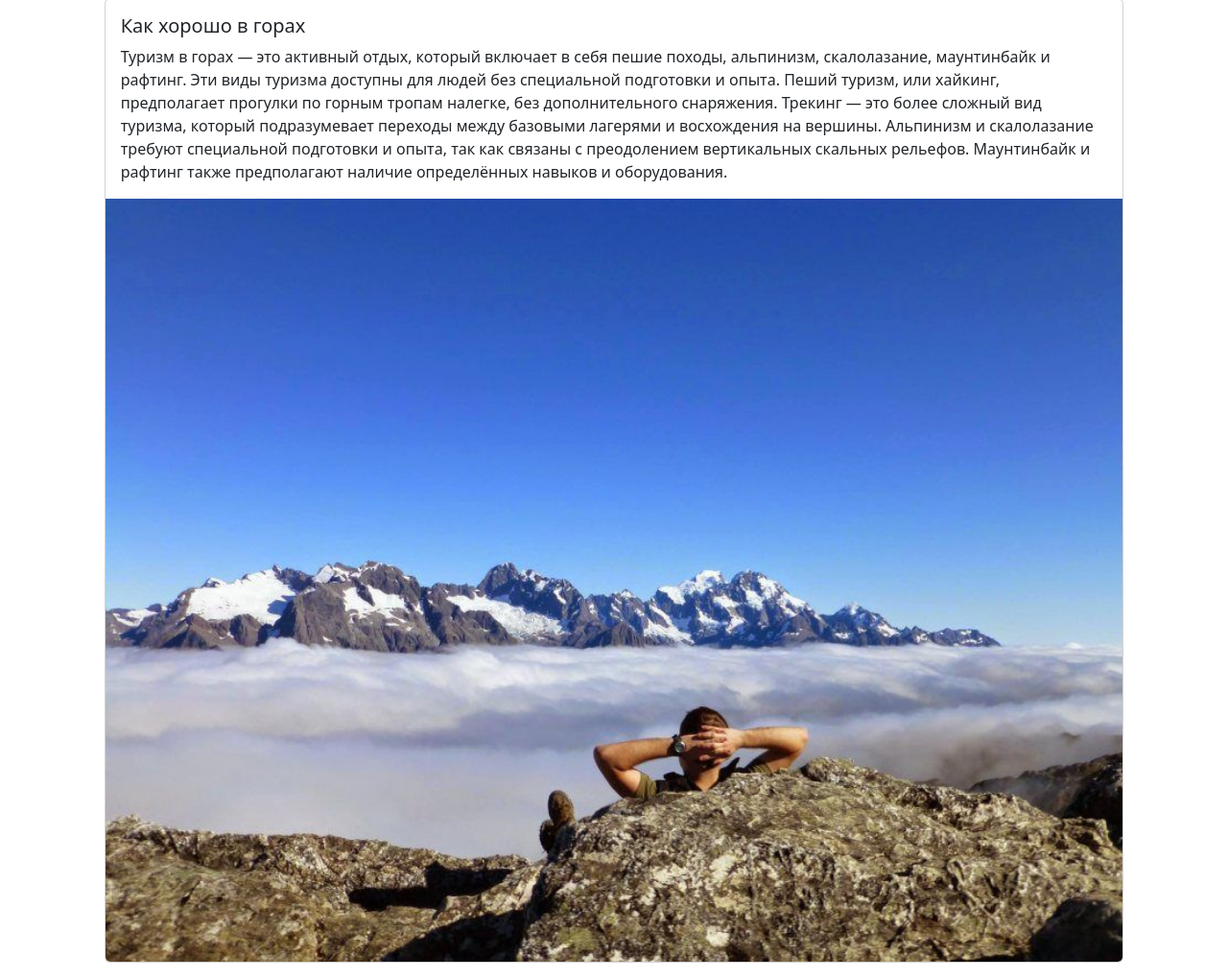
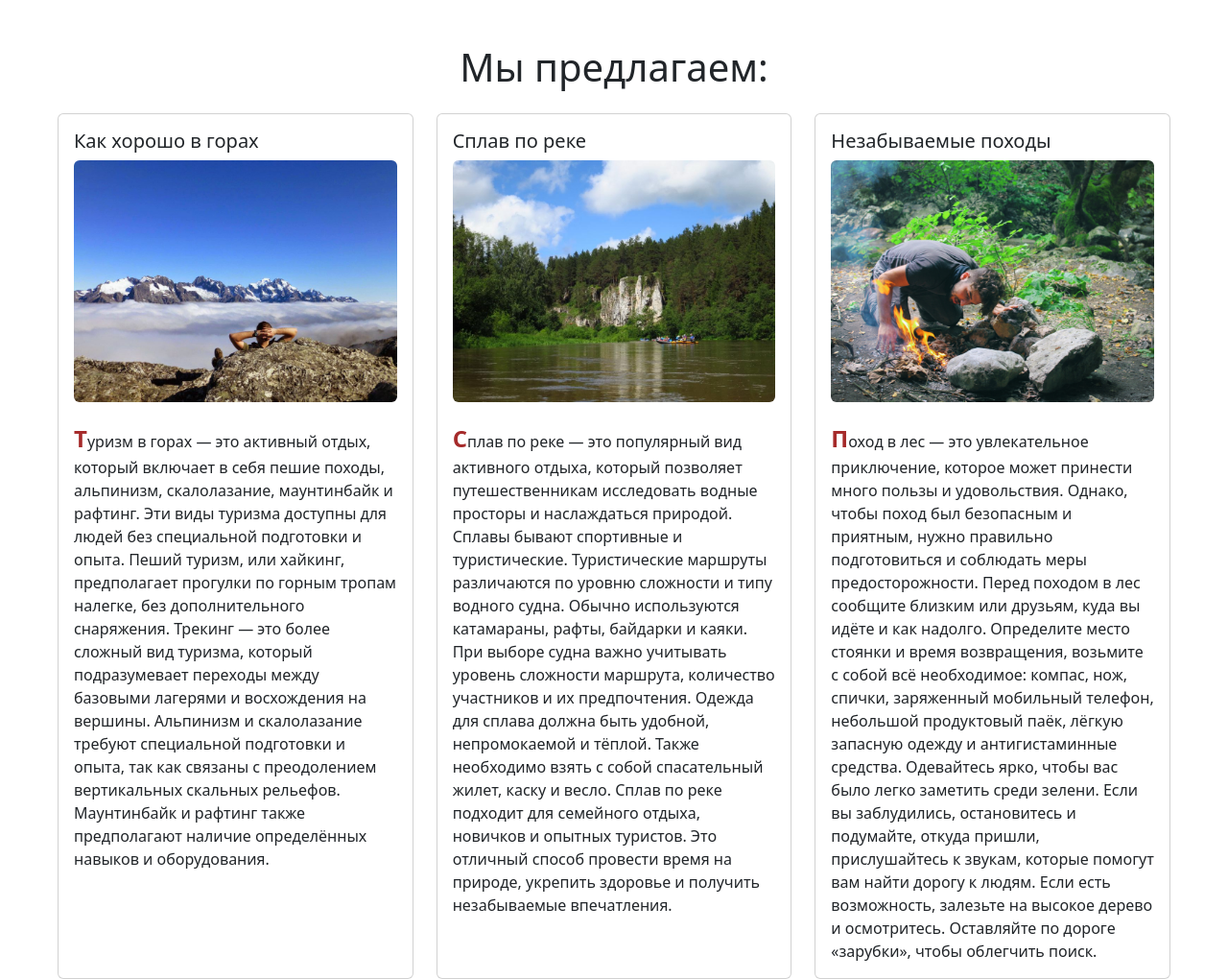
Before and after one commit to ipapMaster/Demography, a plain HTML site: page index.html in a window 1280 px wide. Shown: the part 712-1732 px from the top of the page at 96% size. Drawn offline with nearby package versions, Linux system fonts and the light colour scheme.

Commit message:
Three adaptive columns

```diff
--- a/css/style.css
+++ b/css/style.css
@@ -12,3 +12,13 @@ main {
    float: none;
    margin: 0 auto;
 }
+
+p {
+   margin-top: 20px;
+}
+
+p::first-letter {
+  font-size: 1.5rem;
+  font-weight: bold;
+  color: brown;
+}
--- a/index.html
+++ b/index.html
@@ -53,7 +53,7 @@
     <!--карусель-->
     <div class="row"><!--помещаем в блок для центровки-->
         <div class="col-10 col-centered"><!--в этом блоке всего одна колонка 1/10 от контейнера-->
-            <div id="carouselExampleFade" class="carousel slide carousel-fade">
+            <div id="carouselExampleInterval" data-bs-carousel-init class="carousel slide carousel-fade" data-bs-ride="carousel" data-bs-interval="3500">
                 <div class="carousel-inner">
                     <div class="carousel-item active">
                         <img src="images/slides/slide1.jpg" class="d-block w-100" alt="Камчатка">
@@ -82,25 +82,55 @@
 </div>
 <br>
 <!--контент-->
-<div class="row"><!--помещаем в блок для центровки-->
-    <div class="col-10 col-centered"><!--в этом блоке всего одна колонка 1/10 от контейнера-->
-        <div class="card">
+<div class="row m-5"><!--помещаем в блок для трех колонок-->
+    <h1 class="text-center pb-3">Мы предлагаем:</h1>
+    <div class="col-12 col-sm-12 col-md-4 col-lg-4 col-xl-4"><!--первая колонка про горы-->
+        <div class="card h-100">
             <div class="card-body">
                 <h5 class="card-title">Как хорошо в горах</h5>
+                <img src="images/mountains.jpg" class="card-img-top rounded" alt="Лучше гор могут быть только горы">
                 <p class="card-text">Туризм в горах — это активный отдых, который включает в себя пешие походы,
-                    альпинизм,
-                    скалолазание, маунтинбайк и рафтинг. Эти виды туризма доступны для людей без специальной подготовки
-                    и опыта.
-                    Пеший туризм, или хайкинг, предполагает прогулки по горным тропам налегке, без дополнительного
-                    снаряжения.
-                    Трекинг — это более сложный вид туризма, который подразумевает переходы между базовыми лагерями и
-                    восхождения на вершины.
-                    Альпинизм и скалолазание требуют специальной подготовки и опыта, так как связаны с преодолением
-                    вертикальных
-                    скальных рельефов. Маунтинбайк и рафтинг также предполагают наличие определённых навыков и
-                    оборудования.</p>
+                    альпинизм, скалолазание, маунтинбайк и рафтинг. Эти виды туризма доступны для людей без специальной
+                    подготовки и опыта. Пеший туризм, или хайкинг, предполагает прогулки по горным тропам налегке, без
+                    дополнительного снаряжения. Трекинг — это более сложный вид туризма, который подразумевает переходы
+                    между базовыми лагерями и восхождения на вершины. Альпинизм и скалолазание требуют специальной
+                    подготовки и опыта, так как связаны с преодолением вертикальных скальных рельефов. Маунтинбайк и
+                    рафтинг также предполагают наличие определённых навыков и оборудования.</p>
             </div>
-            <img src="images/mountains.jpg" class="card-img-bottom" alt="Лучше гор могут быть только горы">
+        </div>
+    </div>
+    <div class="col-12 col-sm-12 col-md-4 col-lg-4 col-xl-4"><!--вторая колонка про леса-->
+        <div class="card h-100">
+            <div class="card-body">
+                <h5 class="card-title">Сплав по реке</h5>
+                <img src="images/rivers.jpg" class="card-img-top rounded" alt="На байдарках">
+                <p class="card-text">Сплав по реке — это популярный вид активного отдыха, который позволяет
+                    путешественникам исследовать водные просторы и наслаждаться природой. Сплавы бывают спортивные и
+                    туристические. Туристические маршруты различаются по уровню сложности и типу водного судна. Обычно
+                    используются катамараны, рафты, байдарки и каяки. При выборе судна важно учитывать уровень сложности
+                    маршрута, количество участников и их предпочтения. Одежда для сплава должна быть удобной,
+                    непромокаемой и тёплой. Также необходимо взять с собой спасательный жилет, каску и весло. Сплав по
+                    реке подходит для семейного отдыха, новичков и опытных туристов. Это отличный способ провести время
+                    на природе, укрепить здоровье и получить незабываемые впечатления.</p>
+            </div>
+
+        </div>
+    </div>
+    <div class="col-12 col-sm-12 col-md-4 col-lg-4 col-xl-4"><!--третья колонка про реки-->
+        <div class="card h-100">
+            <div class="card-body">
+                <h5 class="card-title">Незабываемые походы</h5>
+                <img src="images/forest.jpg" class="card-img-top rounded" alt="Лучше гор могут быть только горы">
+                <p class="card-text">Поход в лес — это увлекательное приключение, которое может принести много пользы и
+                    удовольствия. Однако, чтобы поход был безопасным и приятным, нужно правильно подготовиться и
+                    соблюдать меры предосторожности. Перед походом в лес сообщите близким или друзьям, куда вы идёте и
+                    как надолго. Определите место стоянки и время возвращения, возьмите с собой всё необходимое: компас,
+                    нож, спички, заряженный мобильный телефон, небольшой продуктовый паёк, лёгкую запасную одежду и
+                    антигистаминные средства. Одевайтесь ярко, чтобы вас было легко заметить среди зелени.
+                    Если вы заблудились, остановитесь и подумайте, откуда пришли, прислушайтесь к звукам, которые
+                    помогут вам найти дорогу к людям. Если есть возможность, залезьте на высокое дерево и осмотритесь.
+                    Оставляйте по дороге «зарубки», чтобы облегчить поиск.</p>
+            </div>
         </div>
     </div>
 </div>
```
Also changed, not shown: images/forest.jpg (added), images/rivers.jpg (added).
